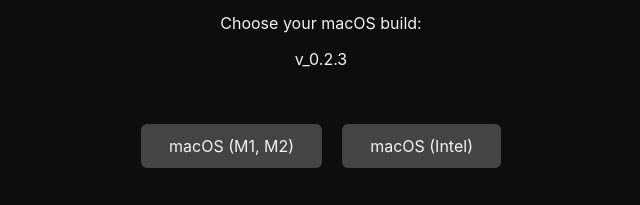
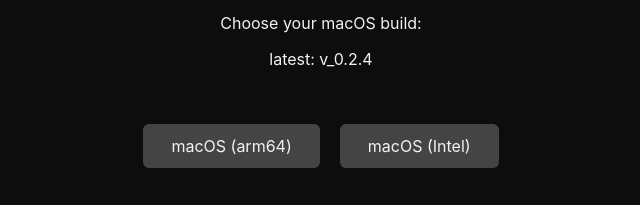
Before and after one commit to P-Layer-app/site, a plain HTML site: page index.html in a window 1280 px wide. Shown: the part 2339-2544 px from the top of the page, 319-959 px from the left. Drawn offline with nearby package versions, Linux system fonts and the light colour scheme.

Commit message:
Update index.html

```diff
--- a/index.html
+++ b/index.html
@@ -116,10 +116,10 @@
   <section class="section download" id="download">
     <h2>Download</h2>
     <p>Choose your macOS build:</p>
-    <p>v_0.2.3</p>
+    <p>latest: v_0.2.4</p>
 
     <div class="download-buttons">
-      <a class="button" href="https://github.com/P-Layer-app/download/raw/main/P-Layer-latest-arm64.dmg" target="_blank">macOS (M1, M2)</a>
+      <a class="button" href="https://github.com/P-Layer-app/download/raw/main/P-Layer-latest-arm64.dmg" target="_blank">macOS (arm64)</a>
       <a class="button" href="https://github.com/P-Layer-app/download/raw/main/P-Layer-latest.dmg " target="_blank">macOS (Intel)</a>
     </div>
     <div class="donate-box" style="margin-top: 40px;">
```
